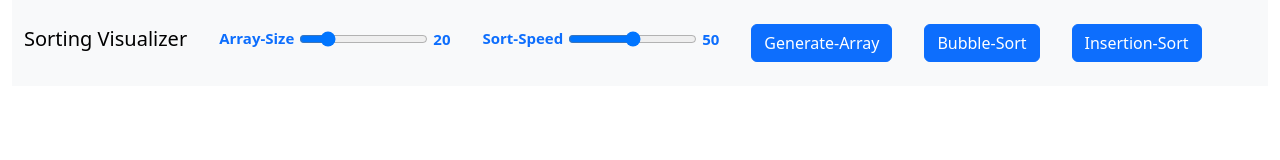
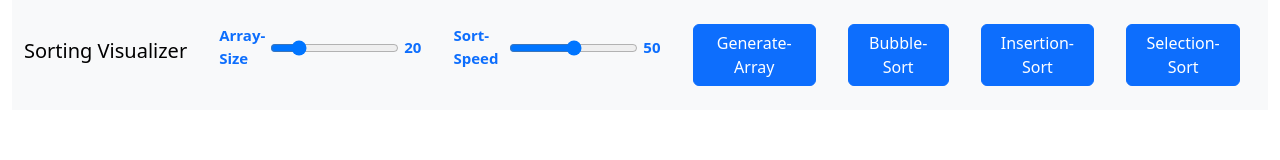
Before and after one commit to shivambhanu/Sorting-Visualizer, a plain HTML site: page index.html in a window 1280 px wide. Drawn offline with nearby package versions, Linux system fonts and the light colour scheme.

Commit message:
added selection-sort algorithm

```diff
--- a/index.html
+++ b/index.html
@@ -50,6 +50,10 @@
                       <button class="btn btn-primary" onclick="insertionSort()" type="button">Insertion-Sort</button>
                     </li>
 
+                    <li class="nav-item m-3">
+                      <button class="btn btn-primary" onclick="selectionSort()" type="button">Selection-Sort</button>
+                    </li>
+
                 </ul>
               </div>
             </div>
--- a/script.js
+++ b/script.js
@@ -90,6 +90,36 @@ async function insertionSort() {
 }
 
 
+async function selectionSort() {
+    const arrayContainer = document.getElementById("array-container");
+    const bars = arrayContainer.children;
+
+    for(let i = 0; i < bars.length; i++) {
+        let min_val_idx = i;
+        for(let j = i+1; j < bars.length; j++) {
+            bars[j].style.backgroundColor = "red";
+
+            if(parseInt(bars[j].style.height) < parseInt(bars[min_val_idx].style.height)){
+                min_val_idx = j
+            }
+
+            let speed = document.getElementById("speed-input").value;
+            await new Promise(resolve => (setTimeout(resolve, 100-speed)));
+
+            bars[j].style.backgroundColor = "black";
+        }
+
+        const temp_height = bars[i].style.height;
+        bars[i].style.height = bars[min_val_idx].style.height;
+        bars[min_val_idx].style.height = temp_height;
+
+        //Changing bar-labels
+        const temp_text = bars[i].querySelector(".bar-label").textContent;
+        bars[i].querySelector(".bar-label").textContent = bars[min_val_idx].querySelector(".bar-label").textContent;
+        bars[min_val_idx].querySelector(".bar-label").textContent = temp_text;
+    }
+}
+
 
 
 
```
